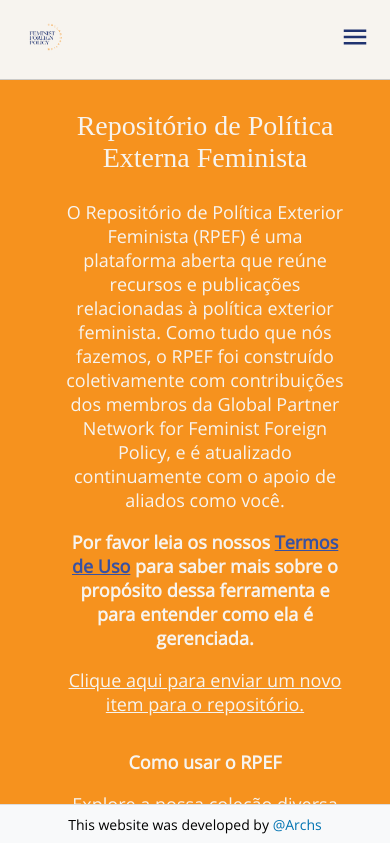
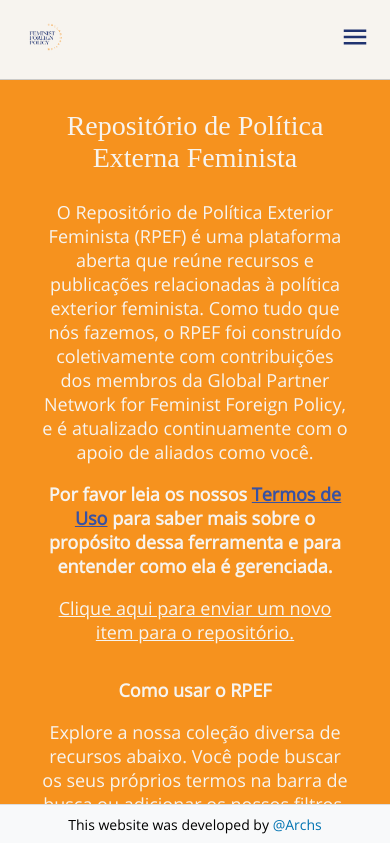
Before and after one commit to bsdeab/FFPR, a React (Create React App) app: page / in a window 390 px wide. Shown: the top 843 px of the page. Built offline with nearby package versions, Linux system fonts and the light colour scheme.

Commit message:
Update home.scss

```diff
--- a/src/styles/home.scss
+++ b/src/styles/home.scss
@@ -62,7 +62,7 @@
     @media (max-width: 768px) {
         .home-infos {
             box-sizing: content-box;
-            padding: 30px 40px 30px 60px;
+            padding: 30px 40px 30px 40px;
             text-align: center;
             .home-title {
                 font-size: 28px; // Título menor para tablets
```
